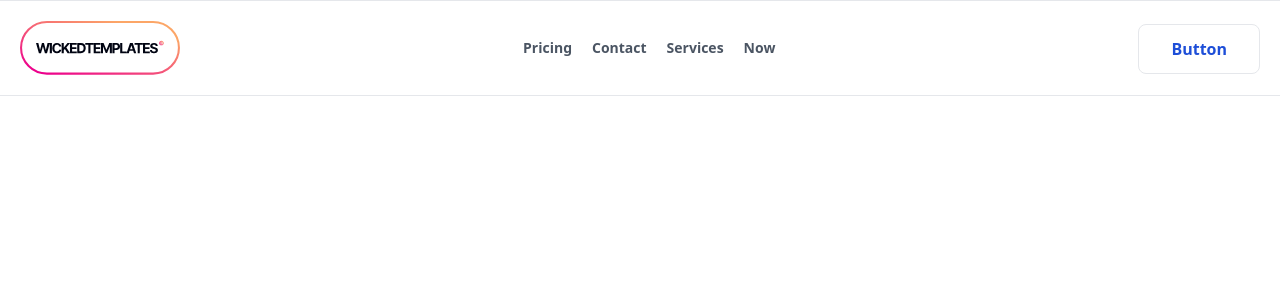
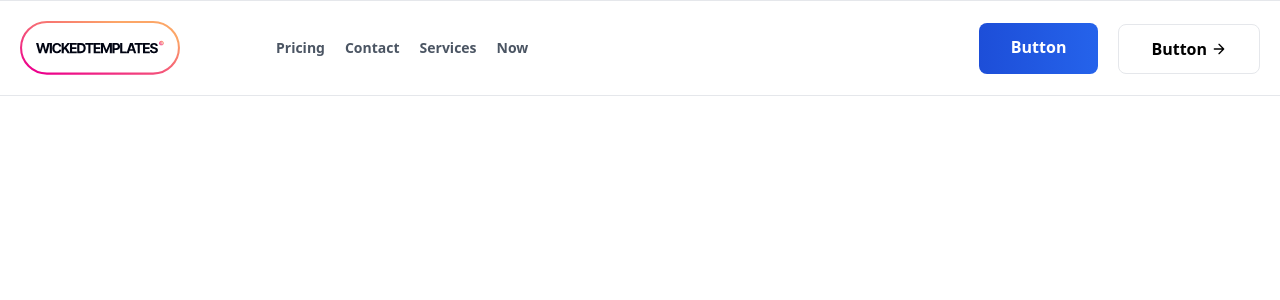
Before and after one commit to joypoddar/wicked-vue, a Vue app: page / in a window 1280 px wide. Shown: the top 300 px of the page. Built offline with nearby package versions, Linux system fonts and the light colour scheme.

Commit message:
feat: nav02

```diff
--- a/src/App.vue
+++ b/src/App.vue
@@ -1,9 +1,9 @@
 <template>
-  <Nav01 />
+  <Nav02 />
 </template>
 
 <script setup>
-import Nav01 from "./components/00-nav/Nav01.vue";
+import Nav02 from "./components/00-nav/Nav02.vue";
 // This starter template is using Vue 3 experimental <script setup> SFCs
 // Check out https://github.com/vuejs/rfcs/blob/script-setup-2/active-rfcs/0000-script-setup.md
 </script>
--- /dev/null
+++ b/src/components/00-nav/Nav02.vue
@@ -0,0 +1,58 @@
+<template>
+  <header class="text-gray-700 bg-white border-t border-b body-font">
+    <div
+      class="container flex flex-col flex-wrap p-5 mx-auto md:items-center md:flex-row"
+    >
+      <a
+        class="flex items-center w-40 mb-4 font-medium text-gray-900 title-font md:mb-0"
+      >
+        <img src="../../assets/badges/WhitePink.svg" alt="" />
+      </a>
+      <nav class="flex flex-wrap items-center justify-center text-base">
+        <a
+          href="#"
+          class="mr-5 text-sm font-semibold text-gray-600 lg:ml-24 hover:text-gray-800"
+          >Pricing</a
+        >
+        <a
+          href="#"
+          class="mr-5 text-sm font-semibold text-gray-600 hover:text-gray-800"
+          >Contact</a
+        >
+        <a
+          href="#"
+          class="mr-5 text-sm font-semibold text-gray-600 hover:text-gray-800"
+          >Services</a
+        >
+        <a
+          href="#"
+          class="mr-5 text-sm font-semibold text-gray-600 hover:text-gray-800"
+          >Now</a
+        >
+      </nav>
+      <div class="flex ml-auto">
+        <button
+          class="inline-flex px-8 py-3 font-semibold text-white transition duration-500 ease-in-out transform rounded-lg bg-gradient-to-r from-blue-700 hover:from-blue-600 to-blue-600 hover:to-blue-700 focus:ring focus:outline-none"
+        >
+          Button
+        </button>
+        <button
+          class="items-center px-8 py-3 mt-4 ml-5 font-semibold text-black transition duration-500 ease-in-out transform bg-white border rounded-lg lg:inline-flex lg:mt-px hover:border-black0 hover:bg-black hover:text-white focus:ring focus:outline-none"
+        >
+          Button
+          <svg
+            class="hidden w-4 h-4 ml-1 lg:block"
+            fill="none"
+            stroke="currentColor"
+            stroke-linecap="round"
+            stroke-linejoin="round"
+            stroke-width="2"
+            viewBox="0 0 24 24"
+          >
+            <path d="M5 12h14M12 5l7 7-7 7"></path>
+          </svg>
+        </button>
+      </div>
+    </div>
+  </header>
+</template>
```
